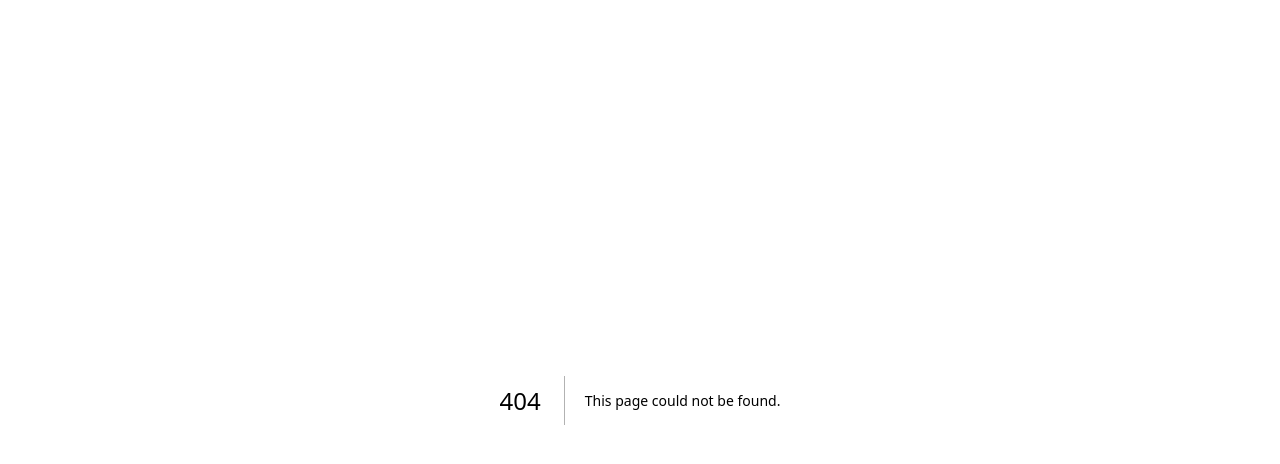
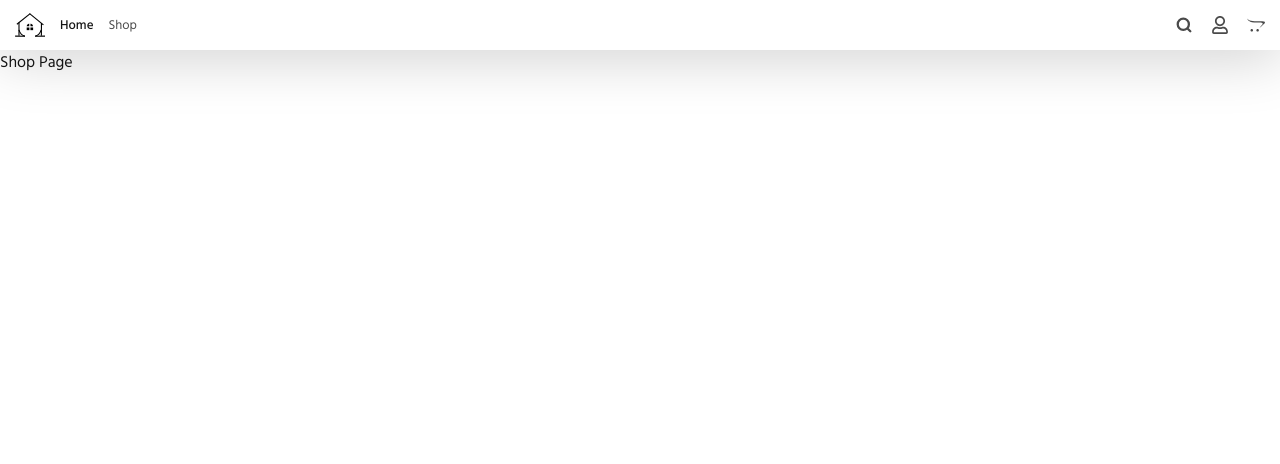
Before and after one commit to sijumoncy/home-decor, a Next.js app in the folder client/: page /shop in a window 1280 px wide. Before the commit this address had no page. Shown: the top 464 px of the page. Built offline with nearby package versions, Linux system fonts and the light colour scheme.

Commit message:
fixed metadata issue and auto close navbar

```diff
--- /dev/null
+++ b/client/app/LayoutWrapper.tsx
@@ -0,0 +1,16 @@
+"use client";
+
+import { AppContextProvider } from "@/context/appContext";
+import { ReactNode } from "react";
+import Navbar from "./Navbar";
+
+function LayoutWrapper({ children }: { children: ReactNode }) {
+  return (
+    <AppContextProvider>
+      <Navbar />
+      {children}
+    </AppContextProvider>
+  );
+}
+
+export default LayoutWrapper;
--- a/client/app/layout.tsx
+++ b/client/app/layout.tsx
@@ -1,21 +1,22 @@
-import type { Metadata } from 'next'
-import './globals.scss'
+import type { Metadata } from "next";
+import "./globals.scss";
+import LayoutWrapper from "./LayoutWrapper";
 
 export const metadata: Metadata = {
-  title: 'Home Decor App',
-  description: 'Fullfill your dream home at one place : Home Decor',
-}
+  title: "Home Decor App",
+  description: "Fullfill your dream home at one place : Home Decor",
+};
 
 export default function RootLayout({
   children,
 }: {
-  children: React.ReactNode
+  children: React.ReactNode;
 }) {
   return (
     <html lang="en">
       <body className="">
-        {children}
+        <LayoutWrapper>{children}</LayoutWrapper>
       </body>
     </html>
-  )
+  );
 }
--- /dev/null
+++ b/client/app/shop/page.tsx
@@ -0,0 +1,9 @@
+import React from 'react'
+
+function page() {
+  return (
+    <div>Shop Page</div>
+  )
+}
+
+export default page
--- a/client/components/navbar/NavMenu.tsx
+++ b/client/components/navbar/NavMenu.tsx
@@ -6,13 +6,18 @@ import { menuLinks } from "@/constants/navMenu";
 import useAppContext from "@/context/appContext";
 
 function NavMenu() {
-  const { currentMenu, mobNavOpen, setCurrentMenu } = useAppContext();
+  const { currentMenu, mobNavOpen, setCurrentMenu, setMobNavOpen } = useAppContext();
 
   useEffect(() => {
     if (!currentMenu) {
       setCurrentMenu(menuLinks[0].name);
     }
   }, []);
+
+  const handleClickMenuItem = (linkName:string) => {
+    setCurrentMenu(linkName)
+    setMobNavOpen(false)
+  }
 
   return (
     <div className={`nav__menu ${mobNavOpen && "open"}`}>
@@ -25,7 +30,7 @@ function NavMenu() {
           className={`${currentMenu === link.name && "active"}`}
           key={link.id}
           href={link.link}
-          onClick={() => setCurrentMenu(link.name)}
+          onClick={() => handleClickMenuItem(link.name)}
         >
           {link.name}
         </Link>
--- a/client/constants/navMenu.ts
+++ b/client/constants/navMenu.ts
@@ -1,4 +1,4 @@
 export const menuLinks = [
-    { id: 1, name: "Home", link: "#" },
-    { id: 2, name: "Shop", link: "#" },
+    { id: 1, name: "Home", link: "/" },
+    { id: 2, name: "Shop", link: "/shop" },
   ];
```
Also changed, not shown: client/app/page.tsx (+0 -8 lines).
